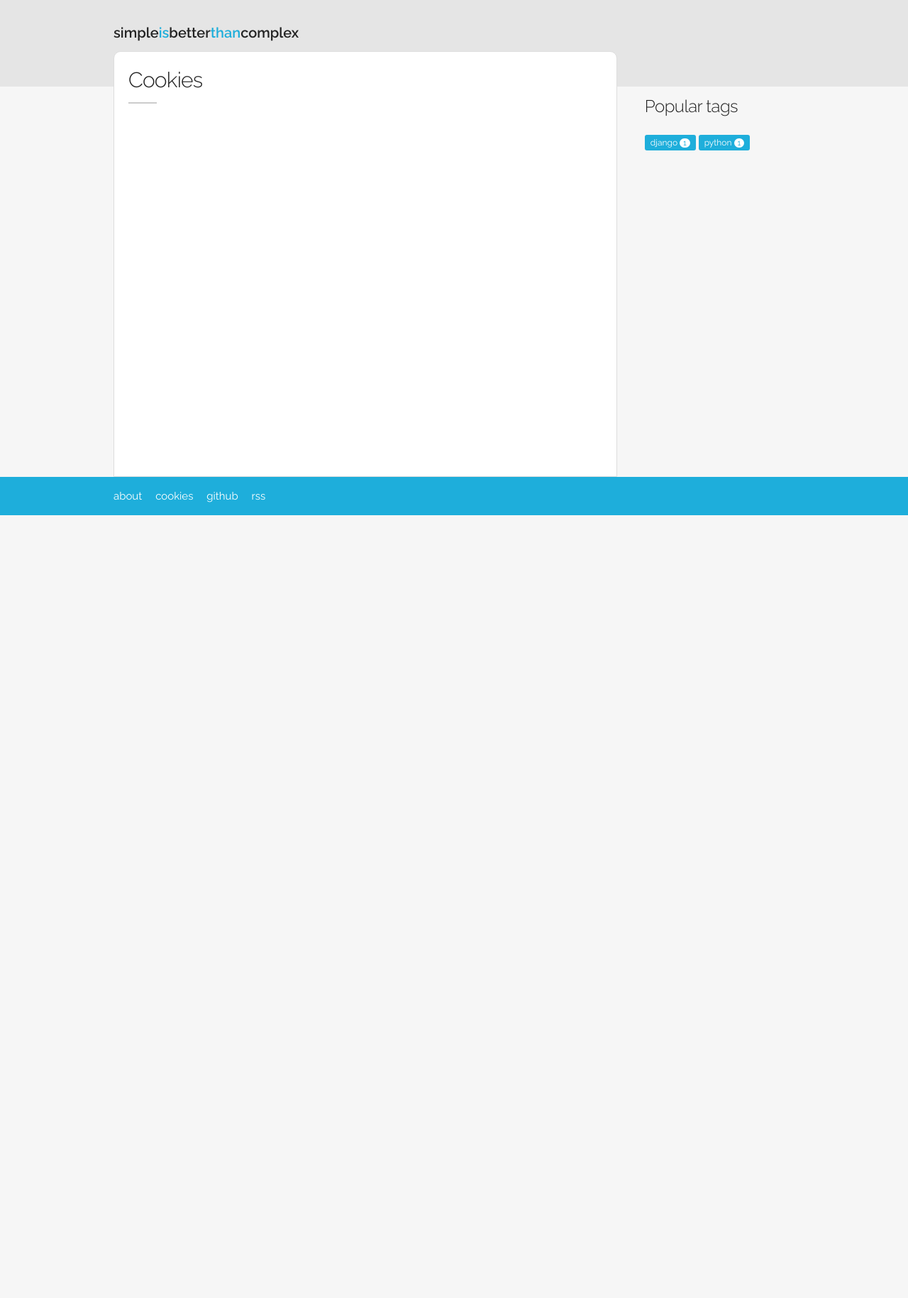
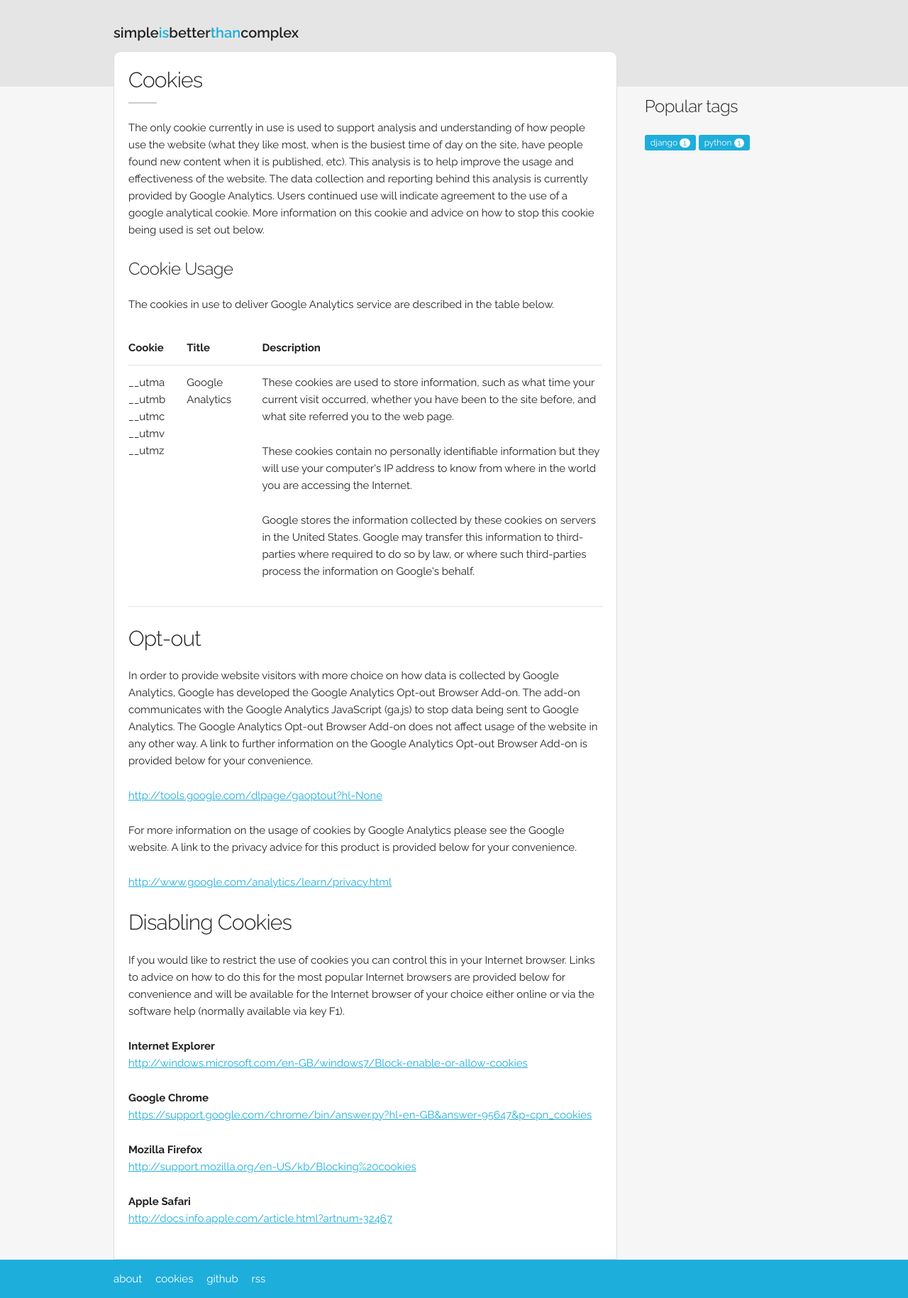
Before and after one commit to Timtech4u/simpleisbetterthancomplex.com, a Jekyll site: the page built from cookies.md, in a window 1280 px wide. Shown: the whole page at 71% size. Built offline with Jekyll 4.4.1, drawn with Linux system fonts in a browser that asks for light colours; before the commit the page ends 900 px from its top, so only the background shows below that.

Commit message:
Add cookies and update about page

```diff
--- a/_layouts/default.html
+++ b/_layouts/default.html
@@ -11,5 +11,13 @@
     </div>
   </main>
   {% include footer.html %}
+  <script>
+    (function(i,s,o,g,r,a,m){i['GoogleAnalyticsObject']=r;i[r]=i[r]||function(){
+    (i[r].q=i[r].q||[]).push(arguments)},i[r].l=1*new Date();a=s.createElement(o),
+    m=s.getElementsByTagName(o)[0];a.async=1;a.src=g;m.parentNode.insertBefore(a,m)
+    })(window,document,'script','//www.google-analytics.com/analytics.js','ga');
+    ga('create', 'UA-42049022-10', 'auto');
+    ga('send', 'pageview');
+  </script>
 </body>
 </html>
--- a/cookies.md
+++ b/cookies.md
@@ -6,3 +6,63 @@ permalink: /cookies/
 
 <h4 class="page-title">Cookies</h4>
 <hr class="sm">
+
+The only cookie currently in use is used to support analysis and understanding of how people use the website (what they like most, when is the busiest time of day on the site, have people found new content when it is published, etc). This analysis is to help improve the usage and effectiveness of the website. The data collection and reporting behind this analysis is currently provided by Google Analytics. Users continued use will indicate agreement to the use of a google analytical cookie. More information on this cookie and advice on how to stop this cookie being used is set out below.
+
+##### Cookie Usage
+
+The cookies in use to deliver Google Analytics service are described in the table below.
+
+<table>
+  <thead>
+    <tr>
+      <th>Cookie</th>
+      <th>Title</th>
+      <th>Description</th>
+    </tr>
+  </thead>
+  <tbody>
+    <tr>
+      <td>
+        __utma<br>
+        __utmb<br>
+        __utmc<br>
+        __utmv<br>
+        __utmz
+      </td>
+      <td>Google Analytics</td>
+      <td>
+        <p>These cookies are used to store information, such as what time your current visit occurred, whether you have been to the site before, and what site referred you to the web page.</p>
+        <p>These cookies contain no personally identifiable information but they will use your computer's IP address to know from where in the world you are accessing the Internet.</p>
+        <p>Google stores the information collected by these cookies on servers in the United States. Google may transfer this information to third-parties where required to do so by law, or where such third-parties process the information on Google's behalf.</p>
+      </td>
+    </tr>
+  </tbody>
+</table>
+
+#### Opt-out
+
+In order to provide website visitors with more choice on how data is collected by Google Analytics, Google has developed the Google Analytics Opt-out Browser Add-on. The add-on communicates with the Google Analytics JavaScript (ga.js) to stop data being sent to Google Analytics. The Google Analytics Opt-out Browser Add-on does not affect usage of the website in any other way. A link to further information on the Google Analytics Opt-out Browser Add-on is provided below for your convenience.
+
+[http://tools.google.com/dlpage/gaoptout?hl=None](http://tools.google.com/dlpage/gaoptout?hl=None){:target="_blank"}
+
+For more information on the usage of cookies by Google Analytics please see the Google website. A link to the privacy advice for this product is provided below for your convenience.
+
+[http://www.google.com/analytics/learn/privacy.html](http://www.google.com/analytics/learn/privacy.html){:target="_blank"}
+
+
+#### Disabling Cookies
+
+If you would like to restrict the use of cookies you can control this in your Internet browser. Links to advice on how to do this for the most popular Internet browsers are provided below for convenience and will be available for the Internet browser of your choice either online or via the software help (normally available via key F1).
+
+**Internet Explorer**
+[http://windows.microsoft.com/en-GB/windows7/Block-enable-or-allow-cookies](http://windows.microsoft.com/en-GB/windows7/Block-enable-or-allow-cookies){:target="_blank"}
+
+**Google Chrome**
+[https://support.google.com/chrome/bin/answer.py?hl=en-GB&answer=95647&p=cpn_cookies](https://support.google.com/chrome/bin/answer.py?hl=en-GB&answer=95647&p=cpn_cookies){:target="_blank"}
+
+**Mozilla Firefox**
+[http://support.mozilla.org/en-US/kb/Blocking%20cookies](http://support.mozilla.org/en-US/kb/Blocking%20cookies){:target="_blank"}
+
+**Apple Safari**
+[http://docs.info.apple.com/article.html?artnum=32467](http://docs.info.apple.com/article.html?artnum=32467){:target="_blank"}
--- a/css/main.css
+++ b/css/main.css
@@ -962,3 +962,7 @@ blockquote ol:last-child, blockquote p:last-child, blockquote ul:last-child {
   padding: 0 5px;
   font-size: 1.1rem;
 }
+
+table tbody tr td {
+  vertical-align: top;
+}
```
Also changed, not shown: about.md (+2 -2 lines).
